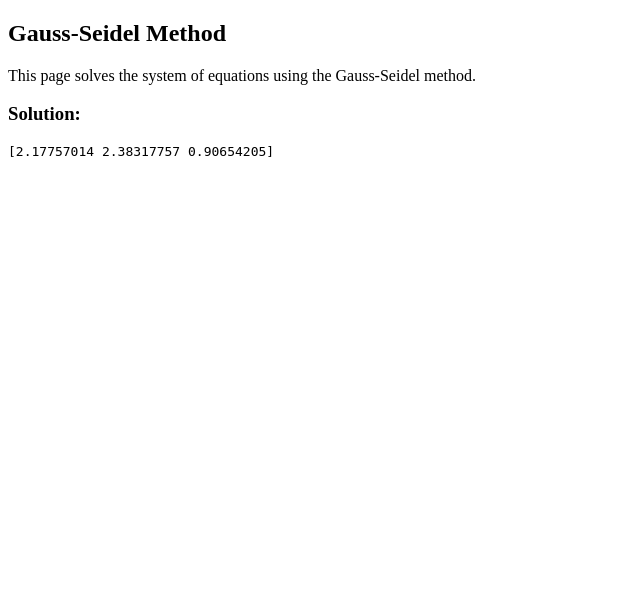
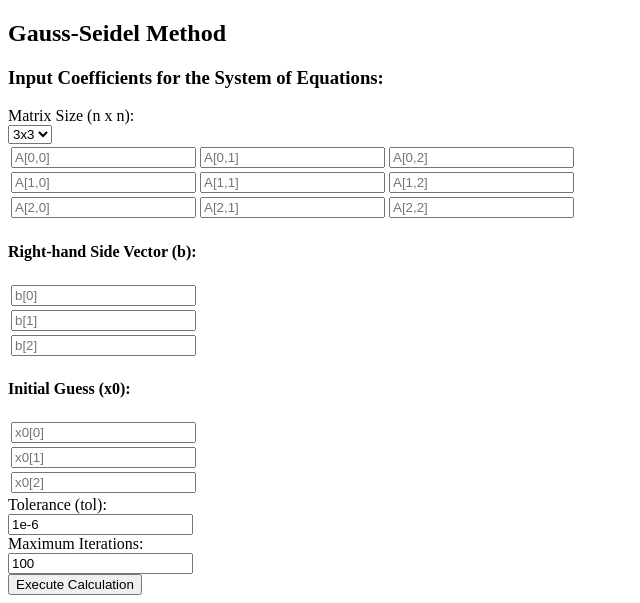
Before and after one commit to dxxlee/Comp-Math, a Flask app: page /gauss-seidel in a window 1280 px wide. Shown: the part 242-845 px from the top of the page, without its empty margins (0-640 px from the left). Before the commit the page ends 399 px from the top, so only its background shows below. Run offline with Flask 3, Linux system fonts and the light colour scheme.

Commit message:
added fully working gauss_seidel method

```diff
--- a/app/routes.py
+++ b/app/routes.py
@@ -1,4 +1,4 @@
-from flask import Blueprint, render_template
+from flask import Blueprint, render_template, request
 from app.utils.gauss_seidel import gauss_seidel
 import numpy as np
 
@@ -17,21 +17,48 @@ def root_finding():
     return render_template('root_finding.html')
 
 
-@main.route('/gauss-seidel')
+@main.route('/gauss-seidel', methods=['GET', 'POST'])
 def gauss_seidel_route():
-    # Define the system of equations
-    A = np.array([[4, 1, 1], [1, 5, 1], [1, 1, 6]], dtype=float)
-    b = np.array([12, 15, 10], dtype=float)
-    x0 = np.zeros(len(b))
+    result = None
+    error = None
+    matrix_size = 3  # Default matrix size
 
-    # Solve using Gauss-Seidel method
-    solution = gauss_seidel(A, b, x0, tol=1e-6, max_iter=100)
+    if request.method == 'POST':
+        try:
+            # Get matrix size from the form
+            matrix_size = int(request.form['matrix_size'])
 
-    # Check if the solution is valid (not None)
-    has_solution = solution is not None
+            # Parse coefficient matrix A
+            A = []
+            for i in range(matrix_size):
+                row = []
+                for j in range(matrix_size):
+                    value = float(request.form[f'A_{i}_{j}'])
+                    row.append(value)
+                A.append(row)
 
-    # Pass the solution and the flag to the template
-    return render_template('gauss_seidel.html', solution=solution, has_solution=has_solution)
+            # Parse right-hand side vector b
+            b = [float(request.form[f'b_{i}']) for i in range(matrix_size)]
+
+            # Parse initial guess x0
+            x0 = [float(request.form[f'x0_{i}']) for i in range(matrix_size)]
+
+            # Parse additional parameters
+            tol = float(request.form['tol'])
+            max_iter = int(request.form['max_iter'])
+
+            # Solve using Gauss-Seidel method
+            solution = gauss_seidel(np.array(A), np.array(b), np.array(x0), tol=tol, max_iter=max_iter)
+
+            if solution is not None:
+                result = f"Solution: {solution}"
+            else:
+                result = "No solution found. The method did not converge."
+
+        except Exception as e:
+            error = str(e)
+
+    return render_template('gauss_seidel.html', result=result, error=error, matrix_size=matrix_size)
 
 @main.route('/lu-factorization')
 def lu_factorization():
--- a/app/templates/gauss_seidel.html
+++ b/app/templates/gauss_seidel.html
@@ -2,12 +2,165 @@
 
 {% block content %}
 <h2>Gauss-Seidel Method</h2>
-<p>This page solves the system of equations using the Gauss-Seidel method.</p>
+<form method="POST">
+    <h3>Input Coefficients for the System of Equations:</h3>
 
-{% if has_solution %}
-<h3>Solution:</h3>
-<pre>{{ solution }}</pre>
-{% else %}
-<p>No solution found. The method did not converge.</p>
+    <!-- Matrix Size Selector -->
+    <div>
+        <label for="matrix_size">Matrix Size (n x n):</label><br>
+        <select id="matrix_size" name="matrix_size">
+            <option value="2">2x2</option>
+            <option value="3" selected>3x3</option>
+            <option value="4">4x4</option>
+        </select>
+    </div>
+
+    <!-- Dynamic Matrix Input -->
+    <div id="matrix_input">
+        <h4>Coefficient Matrix (A):</h4>
+        <table>
+            {% for i in range(3) %}
+            <tr>
+                {% for j in range(3) %}
+                <td>
+                    <input type="number" step="any" name="A_{{i}}_{{j}}" placeholder="A[{{i}},{{j}}]">
+                </td>
+                {% endfor %}
+            </tr>
+            {% endfor %}
+        </table>
+    </div>
+
+    <!-- Right-hand Side Vector (b) -->
+    <div id="b_container">
+        <h4>Right-hand Side Vector (b):</h4>
+        <table id="b_table">
+            {% for i in range(3) %}
+            <tr>
+                <td>
+                    <input type="number" step="any" name="b_{{i}}" placeholder="b[{{i}}]">
+                </td>
+            </tr>
+            {% endfor %}
+        </table>
+    </div>
+
+    <!-- Initial Guess (x0) -->
+    <div id="x0_container">
+        <h4>Initial Guess (x0):</h4>
+        <table id="x0_table">
+            {% for i in range(3) %}
+            <tr>
+                <td>
+                    <input type="number" step="any" name="x0_{{i}}" placeholder="x0[{{i}}]">
+                </td>
+            </tr>
+            {% endfor %}
+        </table>
+    </div>
+
+    <!-- Additional Parameters -->
+    <div>
+        <label for="tol">Tolerance (tol):</label><br>
+        <input type="number" id="tol" name="tol" step="any" value="1e-6">
+    </div>
+    <div>
+        <label for="max_iter">Maximum Iterations:</label><br>
+        <input type="number" id="max_iter" name="max_iter" value="100">
+    </div>
+
+    <button type="submit">Execute Calculation</button>
+</form>
+
+{% if result %}
+<h3>Results:</h3>
+<pre>{{ result }}</pre>
 {% endif %}
+
+{% if error %}
+<h3>Error:</h3>
+<p style="color: red;">{{ error }}</p>
+{% endif %}
+    <!-- JavaScript Code -->
+<script>
+document.addEventListener('DOMContentLoaded', function () {
+
+    const matrixSizeSelector = document.getElementById('matrix_size');
+    const matrixInputDiv = document.getElementById('matrix_input');
+    const bContainer = document.getElementById('b_container');
+    const x0Container = document.getElementById('x0_container');
+
+    // Function to dynamically update the matrix and vectors
+    function updateInputs(size) {
+        console.log(`Updating inputs for size: ${size}`);
+
+        // Clear previous matrix
+        matrixInputDiv.innerHTML = '';
+        bContainer.querySelector('#b_table')?.remove();
+        x0Container.querySelector('#x0_table')?.remove();
+
+        // Create a new table for the matrix
+        const matrixTable = document.createElement('table');
+        for (let i = 0; i < size; i++) {
+            const row = document.createElement('tr');
+            for (let j = 0; j < size; j++) {
+                const cell = document.createElement('td');
+                const input = document.createElement('input');
+                input.type = 'number';
+                input.step = 'any';
+                input.name = `A_${i}_${j}`;
+                input.placeholder = `A[${i},${j}]`;
+                cell.appendChild(input);
+                row.appendChild(cell);
+            }
+            matrixTable.appendChild(row);
+        }
+        matrixInputDiv.appendChild(matrixTable);
+
+        // Update b vector
+        const bTable = document.createElement('table');
+        bTable.id = 'b_table';
+        for (let i = 0; i < size; i++) {
+            const bRow = document.createElement('tr');
+            const bCell = document.createElement('td');
+            const bInput = document.createElement('input');
+            bInput.type = 'number';
+            bInput.step = 'any';
+            bInput.name = `b_${i}`;
+            bInput.placeholder = `b[${i}]`;
+            bCell.appendChild(bInput);
+            bRow.appendChild(bCell);
+            bTable.appendChild(bRow);
+        }
+        bContainer.appendChild(bTable);
+
+        // Update x0 vector
+        const x0Table = document.createElement('table');
+        x0Table.id = 'x0_table';
+        for (let i = 0; i < size; i++) {
+            const x0Row = document.createElement('tr');
+            const x0Cell = document.createElement('td');
+            const x0Input = document.createElement('input');
+            x0Input.type = 'number';
+            x0Input.step = 'any';
+            x0Input.name = `x0_${i}`;
+            x0Input.placeholder = `x0[${i}]`;
+            x0Cell.appendChild(x0Input);
+            x0Row.appendChild(x0Cell);
+            x0Table.appendChild(x0Row);
+        }
+        x0Container.appendChild(x0Table);
+    }
+
+    // Initial call to set up inputs for default size
+    updateInputs(parseInt(matrixSizeSelector.value));
+
+    // Add event listener for matrix size change
+    matrixSizeSelector.addEventListener('change', function () {
+        console.log("Matrix size changed to:", this.value);
+        const size = parseInt(this.value);
+        updateInputs(size);
+    });
+});
+</script>
 {% endblock %}
--- a/app/utils/gauss_seidel.py
+++ b/app/utils/gauss_seidel.py
@@ -6,9 +6,9 @@ def gauss_seidel(A, b, x0, tol=1e-6, max_iter=100):
     Solves a system of linear equations using the Gauss-Seidel iterative method.
 
     Parameters:
-        A (list of lists or numpy array): Coefficient matrix of the system.
-        b (list or numpy array): Right-hand side vector of the system.
-        x0 (list or numpy array): Initial guess for the solution.
+        A (numpy array): Coefficient matrix of the system.
+        b (numpy array): Right-hand side vector of the system.
+        x0 (numpy array): Initial guess for the solution.
         tol (float): Tolerance for stopping criterion (default: 1e-6).
         max_iter (int): Maximum number of iterations (default: 100).
 
@@ -24,7 +24,7 @@ def gauss_seidel(A, b, x0, tol=1e-6, max_iter=100):
 
         # Perform Gauss-Seidel iteration
         for i in range(n):
-            summation = sum(A[i][j] * x_new[j] for j in range(n) if j != i)
+            summation = sum(A[i][j] * x[j] for j in range(i)) + sum(A[i][j] * x_new[j] for j in range(i + 1, n))
             x_new[i] = (b[i] - summation) / A[i][i]
 
         # Check the stopping condition (infinity norm of the difference)
```
